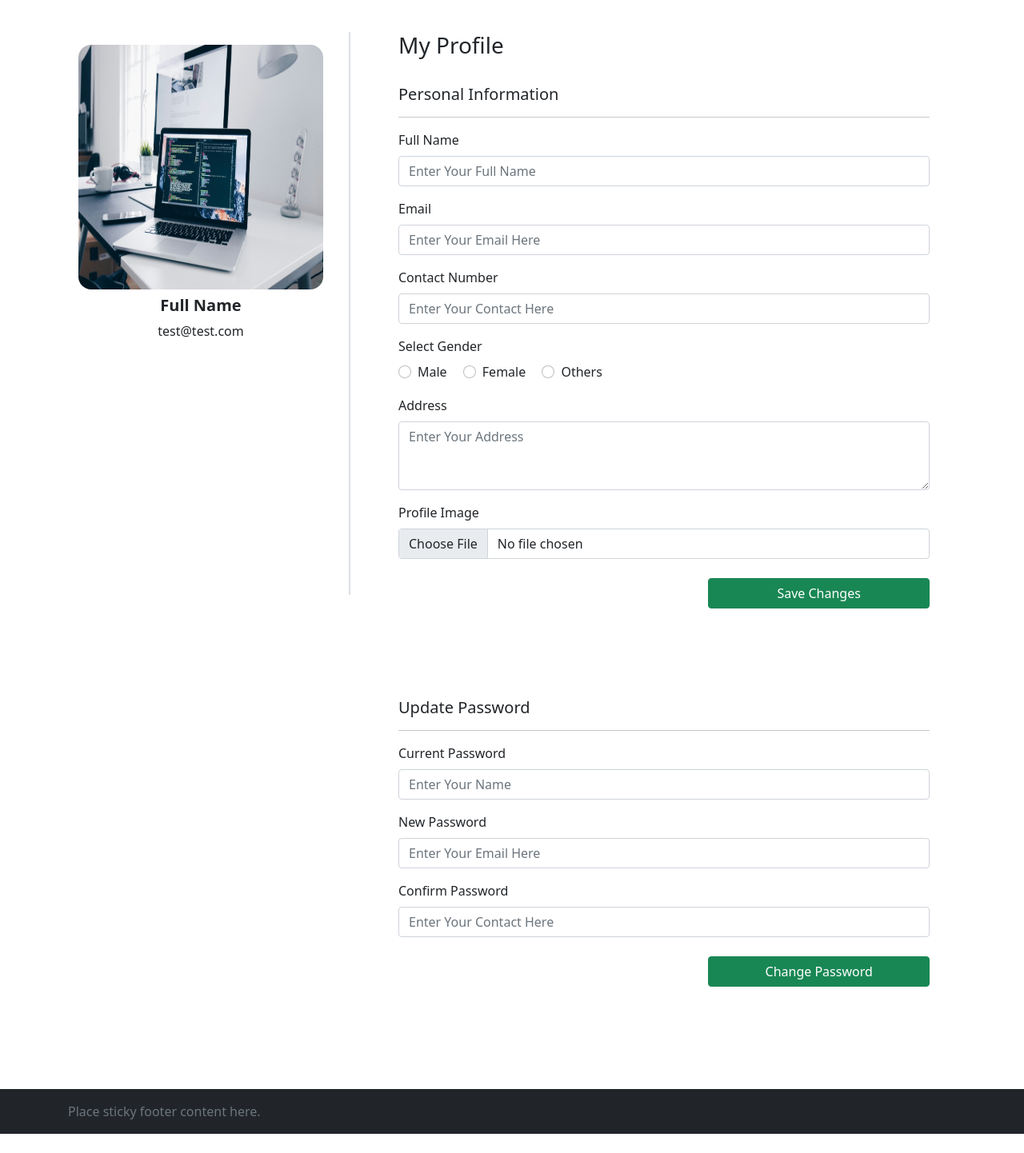
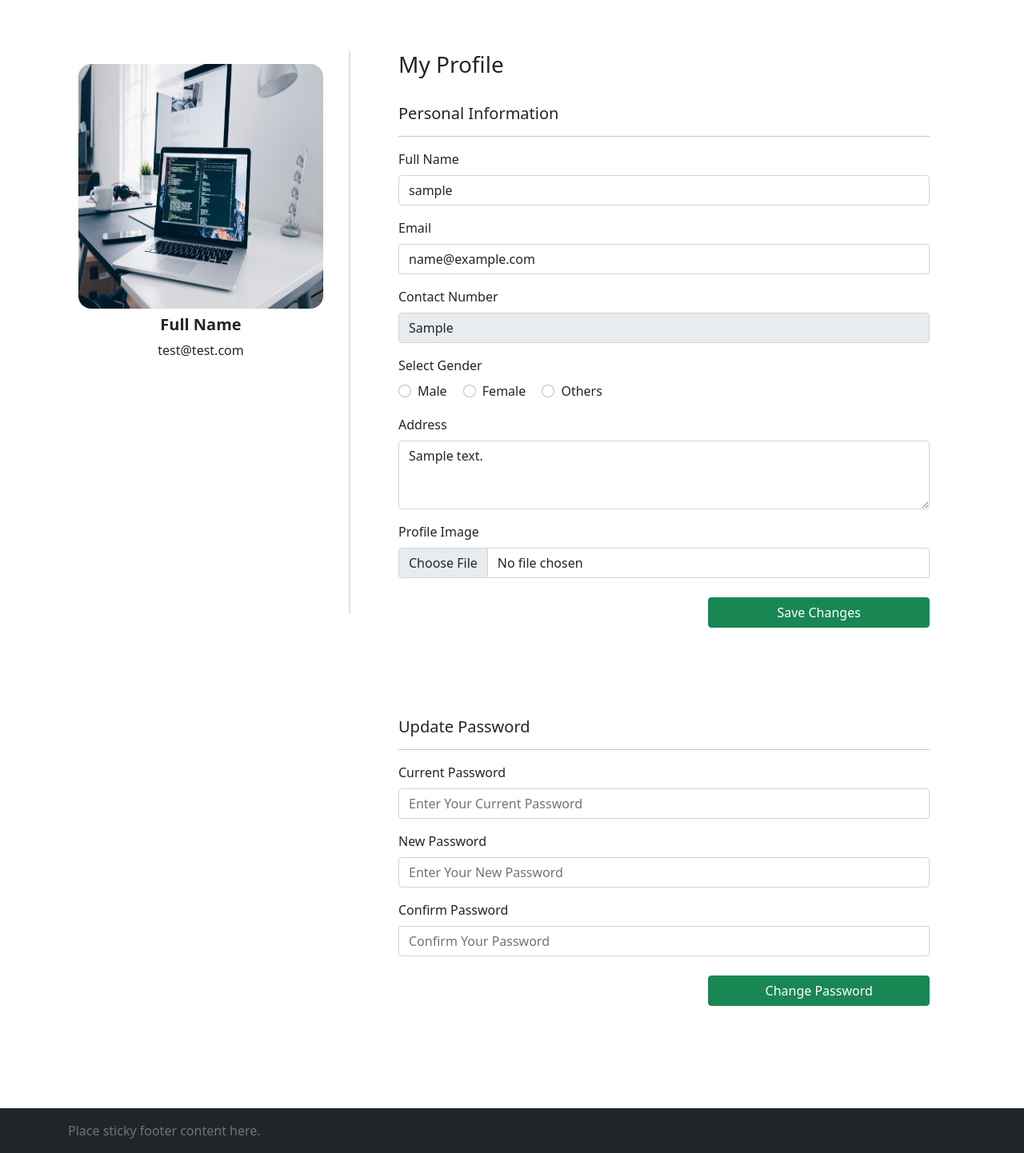
Before and after one commit to Subir008/Talkzone, a PHP site: page /profile.php in a window 1280 px wide. Shown: the part 72-1514 px from the top of the page at 80% size. Before the commit the page ends 1490 px from the top, so only its background shows below. Run offline with PHP 8.4, Linux system fonts and the light colour scheme; the visitor is signed in with stand-in values (Sample User, id 1); tables that the repository leaves empty or names only in its code hold one stand-in row (values such as "Sample post"); some libraries are stand-ins or nearby versions.

Commit message:
profile update

```diff
--- a/db/db.php
+++ b/db/db.php
@@ -14,6 +14,8 @@
         echo "Connection Could't Established Due to : " . mysqli_connect_error();
     }
 
+    // Set default timezone value
+    date_default_timezone_set('Asia/Kolkata');
     $timestamp = date("Y-m-d H:i:s");
     $curentdate = date('d-m-Y');
 
--- a/forum-comment-load.php
+++ b/forum-comment-load.php
@@ -47,7 +47,7 @@ if (mysqli_num_rows($comment_dataget) > 0) {
 
 } else {
     if (mysqli_num_rows($comment_dataget) == 0) {
-        echo "<p style='margin-left: 15px;margin-top: 15px;font-size: larger;'>No Comments Found Be The First To Comment</p>";
+        echo "<p class='text-center style='margin-left: 15px;margin-top: 15px;font-size: larger;'>No Comments Found</p>";
     }else{
         echo "";
     }
--- a/forum-details.php
+++ b/forum-details.php
@@ -48,7 +48,7 @@ include("db/db.php");
                 }
                 ?>
                 <h1 class="display-5 fw-bold"><?php echo $row['heading'] ?></h1>
-                <p class="col-md-12 fs-4"><?php echo $row['details'] ?></p>
+                <p class="col-md-12 fs-4 mt-5"><?php echo $row['details'] ?></p>
 
             </div>
         </div>
--- a/js/controller.js
+++ b/js/controller.js
@@ -27,16 +27,14 @@ $(document).ready(function () {
         id: id,
       },
       success: function (data) {
-        console.log(data);
+        // console.log(data);
 
         if (data) {
           $("#pagination").remove();
           $("#comment-box").append(data);
         } else {
-          // if (data != "No Comments Found Be The First To Comment") {
             $("#loadmore").html("No more comments to load");
             $("#loadmore").prop("disabled", true);
-          // }
         }
       },
     });
--- a/profile.php
+++ b/profile.php
@@ -27,6 +27,18 @@ include("db/db.php");
     </div>
     <!-- Loader End -->
 
+    <?php
+    $id = $_SESSION['user_id'];
+    echo $id;
+    $query = "SELECT * FROM user_master WHERE user_id = '$id'";
+    $result = mysqli_query($con, $query);
+    $row = mysqli_fetch_assoc($result);
+    $username = $row['user_name'];
+    $useremail = $row['user_email'];
+    $gender = $row['gender'];
+    $address = $row['address'];
+    ?>
+
     <div class="container top-section">
         <div class="row">
 
@@ -45,88 +57,113 @@ include("db/db.php");
                 <h5>Personal Information</h5>
                 <hr>
                 <form id="personal_info" class="pb-5">
+                    <input type="hidden" name="user_id" id="user_id" value="<?php echo $_SESSION['user_id']; ?>">
                     <div class="mb-3">
                         <label for="full_name" class="form-label">Full Name</label>
                         <input type="text" class="form-control" id="full_name" name="full_name" aria-describedby=""
-                            autocomplete="off" required placeholder="Enter Your Full Name">
+                            autocomplete="off" required placeholder="Enter Your Full Name"
+                            value="<?php echo $username ?>">
                     </div>
                     <div class="mb-3">
                         <label for="email" class="form-label">Email</label>
                         <input type="email" class="form-control" id="email" name="email" autocomplete="off"
-                            placeholder="Enter Your Email Here">
+                            placeholder="Enter Your Email Here" value="<?php echo $useremail ?>">
                     </div>
                     <div class="mb-3">
-                        <label for="contact" class="form-label">Contact Number</label>
-                        <input type="tel" class="form-control" id="contact" name="contact" aria-describedby="emailHelp"
-                            autocomplete="off" required placeholder="Enter Your Contact Here" pattern="[0-9]{10}">
+                        <label for="update_contact" class="form-label">Contact Number</label>
+                        <input type="tel" class="form-control" id="update_contact" name="update_contact"
+                            aria-describedby="emailHelp" autocomplete="off" required
+                            placeholder="Enter Your Contact Here" pattern="[0-9]{10}" readonly
+                            value="<?php echo $row['user_contact'] ?>">
                     </div>
                     <div class="mb-3">
                         <label for="gender" class="form-label">Select Gender</label>
                         <br>
                         <div class="form-check form-check-inline">
-                            <input class="form-check-input" type="radio" name="gender" id="male"
-                                value="male">
+                            <input class="form-check-input" type="radio" name="gender" id="male" value="male" <?php echo ($gender == 'male') ? 'checked' : ''; ?>>
                             <label class="form-check-label" for="male">Male</label>
                         </div>
                         <div class="form-check form-check-inline">
-                            <input class="form-check-input" type="radio" name="gender" id="female"
-                                value="female">
+                            <input class="form-check-input" type="radio" name="gender" id="female" value="female" <?php echo ($gender == 'female') ? 'checked' : ''; ?>>
                             <label class="form-check-label" for="female">Female</label>
                         </div>
                         <div class="form-check form-check-inline">
-                            <input class="form-check-input" type="radio" name="gender" id="others"
-                                value="others">
+                            <input class="form-check-input" type="radio" name="gender" id="others" value="others" <?php echo ($gender == 'others') ? 'checked' : ''; ?>>
                             <label class="form-check-label" for="others">Others</label>
                         </div>
                     </div>
                     <div class="mb-3">
                         <label for="address" class="form-label">Address</label>
                         <textarea class="form-control" name="address" id="address" autocomplete="off"
-                            placeholder="Enter Your Address " rows="3"></textarea>
+                            placeholder="Enter Your Address " rows="3"><?php echo $address ?></textarea>
                     </div>
                     <div class="mb-3">
                         <label for="contact" class="form-label">Profile Image</label>
-                        <input type="file" class="form-control" id="profile_img" name="profile_img" aria-describedby="emailHelp"
-                            autocomplete="off">
+                        <input type="file" class="form-control" id="profile_img" name="profile_img"
+                            aria-describedby="emailHelp" autocomplete="off">
                     </div>
                     <div class="mb-3 mt-4 text-center d-flex justify-content-end">
-                        <button type="submit" class="btn btn-success col-5" id="signup">Save Changes</button>
+                        <button type="submit" class="btn btn-success col-5" id="update_profile">Save Changes</button>
                     </div>
                 </form>
 
                 <h5 class="mt-5">Update Password</h5>
                 <hr>
 
-                <form id="signupform">
+                <form id="update_password">
                     <div class="mb-3">
-                        <label for="contact" class="form-label">Current Password</label>
-                        <input type="text" class="form-control" id="full_name" name="full_name" aria-describedby=""
-                            autocomplete="off" required placeholder="Enter Your Name">
+                        <label for="current_password" class="form-label">Current Password</label>
+                        <input type="password" class="form-control" id="current_password" name="current_password"
+                            aria-describedby="" autocomplete="off" required placeholder="Enter Your Current Password">
                     </div>
                     <div class="mb-3">
-                        <label for="email" class="form-label">New Password</label>
-                        <input type="email" class="form-control" id="email" name="email" autocomplete="off"
-                            placeholder="Enter Your Email Here">
+                        <label for="new_password" class="form-label">New Password</label>
+                        <input type="password" class="form-control" id="new_password" name="new_password"
+                            autocomplete="off" placeholder="Enter Your New Password" required>
                     </div>
                     <div class="mb-3">
-                        <label for="contact" class="form-label">Confirm Password</label>
-                        <input type="tel" class="form-control" id="contact" name="contact" aria-describedby="emailHelp"
-                            autocomplete="off" required placeholder="Enter Your Contact Here" pattern="[0-9]{10}">
+                        <label for="confirm_password" class="form-label">Confirm Password</label>
+                        <input type="text" class="form-control" id="confirm_password" name="confirm_password"
+                            aria-describedby="emailHelp" autocomplete="off" required
+                            placeholder="Confirm Your Password">
                     </div>
                     <div class="mb-3 mt-4 text-center d-flex justify-content-end">
-                        <button type="submit" class="btn btn-success col-5   " id="signup">Change Password</button>
+                        <button type="submit" class="btn btn-success col-5" id="password_changes">Change
+                            Password</button>
                     </div>
                 </form>
 
             </div>
         </div>
+    </div>
 
+
+    <!-- Toaster For Image  -->
+    <div class="position-fixed bottom-0 end-1 me-2"
+        style="z-index: 9999; opacity: 99; left:10px; bottom: 130px !important;">
+        <div id="liveToastImage" class="toast" role="alert" aria-live="assertive" aria-atomic="true">
+            <div class="toast-body p-4" id="image-toast-body">
+            </div>
+        </div>
     </div>
+    <!-- Toaster End -->
+
+    <!-- Toaster For Data  -->
+    <div class="position-fixed bottom-0 end-1 me-2"
+        style="z-index: 9999; opacity: 99; left:10px; bottom: 13px !important;">
+        <div id="liveToast" class="toast" role="alert" aria-live="assertive" aria-atomic="true">
+            <div class="toast-body p-4" id="toast-body">
+            </div>
+        </div>
+    </div>
+    <!-- Toaster End -->
 
     <?php
     include("components/footer.php");
     ?>
 
+    <script src="js/profile.js"></script>
+
 </body>
 
 </html>
```
Also changed, not shown: add-discussion.php (+10 -3 lines), js/discussion.js (+2 -7 lines), js/profile.js (added, +67 -0 lines), profile-update.php (added, +89 -0 lines), image/profile-img/profile_img_yono_21-09-2024.jpg (added).
